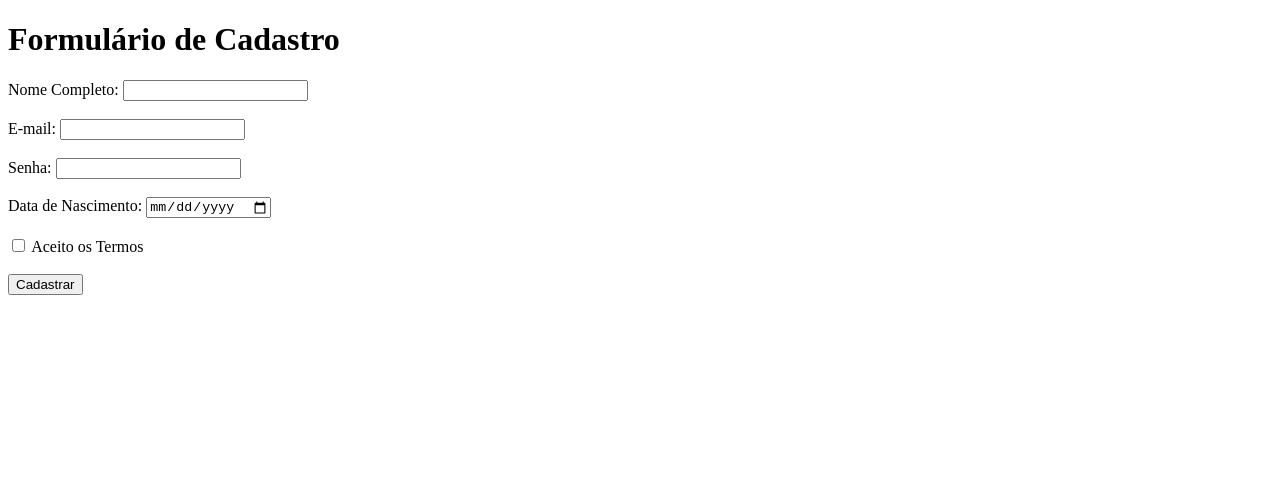
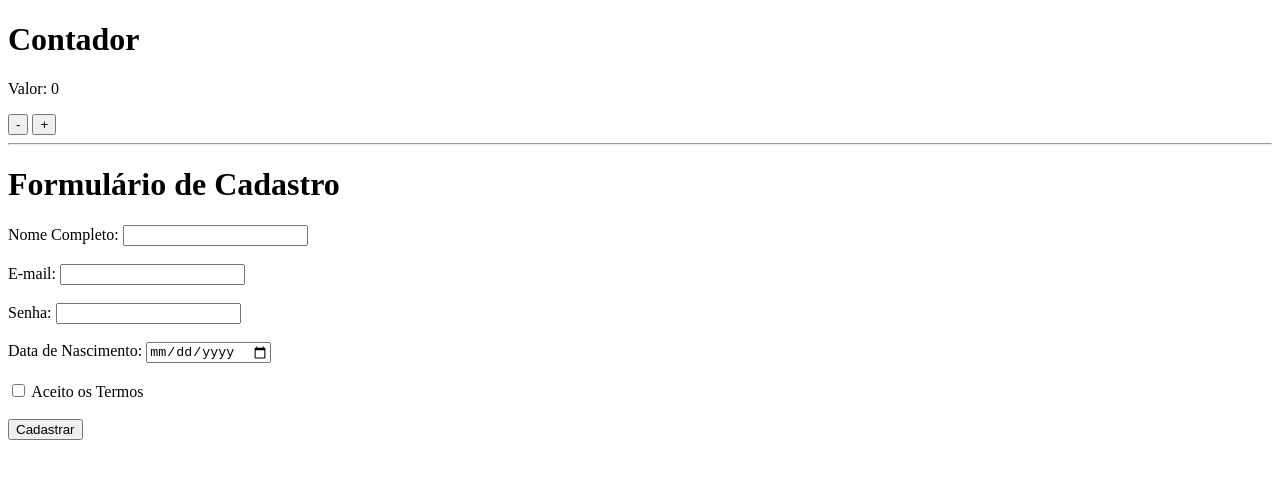
Before and after one commit to roofranklin/gabarito-1433-dom, a plain HTML site: page index.html in a window 1280 px wide. Drawn offline with Linux system fonts and the light colour scheme.

Commit message:
exercicio aula 01 finalizado

```diff
--- a/index.html
+++ b/index.html
@@ -6,6 +6,12 @@
     <title>Formulário de Cadastro</title>
 </head>
 <body>
+    <h1>Contador</h1>
+    <p>Valor: <span id="valor-contador">0</span></p>
+    <button id="btn-subtrair">-</button>
+    <button id="btn-adicionar">+</button>
+
+    <hr>
     <h1>Formulário de Cadastro</h1>
     <form id="cadastroForm">
         <div>
```
